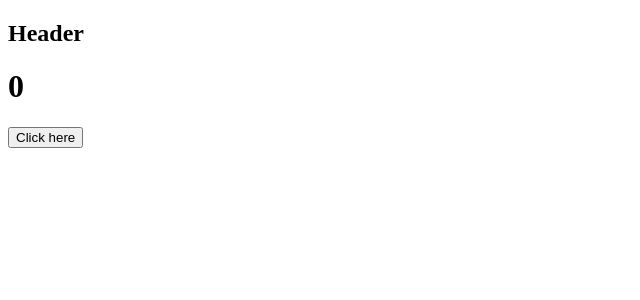
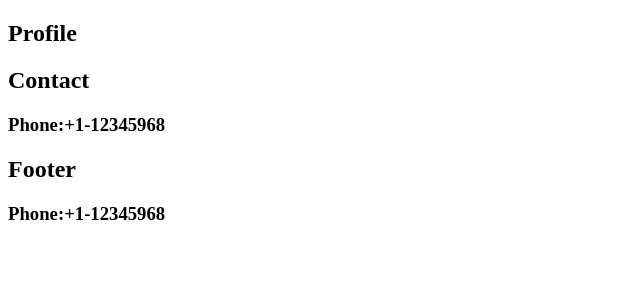
Before and after one commit to santoshkbrj/Reactjs_Tutorial, a React (Vite) app: page / in a window 1280 px wide. Shown: the top 300 px of the page, without its empty margins (0-640 px from the left). Built offline with nearby package versions, Linux system fonts and the light colour scheme.

Commit message:
useContext Hooks

```diff
--- a/src/App.jsx
+++ b/src/App.jsx
@@ -1,10 +1,12 @@
 import React from 'react'
-import UseCallback from './hooks/UseCallback'
+import Profile from './components/Profile'
+import Footer from './components/Footer'
 
 function App() {
     return (
         <div>
-            <UseCallback />
+            <Profile />
+            <Footer />
         </div>
     )
 }
--- /dev/null
+++ b/src/components/Contact.jsx
@@ -0,0 +1,16 @@
+import React, { useContext } from 'react'
+import { AppContext } from '../context/Context'
+
+function Contact() {
+    const phone = useContext(AppContext)
+    return (
+        <div>
+            <h2>
+                Contact
+            </h2>
+            <h3>Phone:{phone}</h3>
+        </div>
+    )
+}
+
+export default Contact
--- /dev/null
+++ b/src/components/Footer.jsx
@@ -0,0 +1,16 @@
+import React, { useContext } from 'react'
+import { AppContext } from '../context/Context'
+
+function Footer() {
+
+    const phone = useContext(AppContext)
+
+    return (
+        <div>
+            <h2>Footer</h2>
+            <h3>Phone:{phone}</h3>
+        </div>
+    )
+}
+
+export default Footer
--- /dev/null
+++ b/src/components/Profile.jsx
@@ -0,0 +1,13 @@
+import React from 'react'
+import Contact from './Contact'
+
+function Profile() {
+    return (
+        <div>
+            <h2>Profile</h2>
+            <Contact />
+        </div>
+    )
+}
+
+export default Profile
--- /dev/null
+++ b/src/context/Context.jsx
@@ -0,0 +1,14 @@
+import { createContext } from "react";
+
+export const AppContext = createContext();
+
+const ContextProvider = (props) => {
+    const phone = "+1-12345968"
+    return (
+        <AppContext.Provider value={phone}>
+            {props.children}
+        </AppContext.Provider>
+    )
+}
+
+export default ContextProvider;
--- a/src/main.jsx
+++ b/src/main.jsx
@@ -1,29 +1,12 @@
 import React from 'react'
 import ReactDOM from 'react-dom/client'
 import App from './App';
-import { createBrowserRouter, RouterProvider } from 'react-router-dom';
-import UsersPage from './pages/UsersPage';
-import BlogPostsPage from './pages/BlogPostsPage';
+import ContextProvider from './context/Context';
 
-const router = createBrowserRouter([
-  {
-    path: '/',
-    element: <App />,
-    children: [
-      {
-        path: '/users',
-        element: <UsersPage />
-      }
-    ]
-  },
-  {
-    path: '/blog-posts',
-    element: <BlogPostsPage />
-  },
-])
+
 
 ReactDOM.createRoot(document.getElementById('root')).render(
-  <React.StrictMode>
-    <RouterProvider router={router} />
-  </React.StrictMode>,
+  <ContextProvider>
+    <App />
+  </ContextProvider>
 )
```
